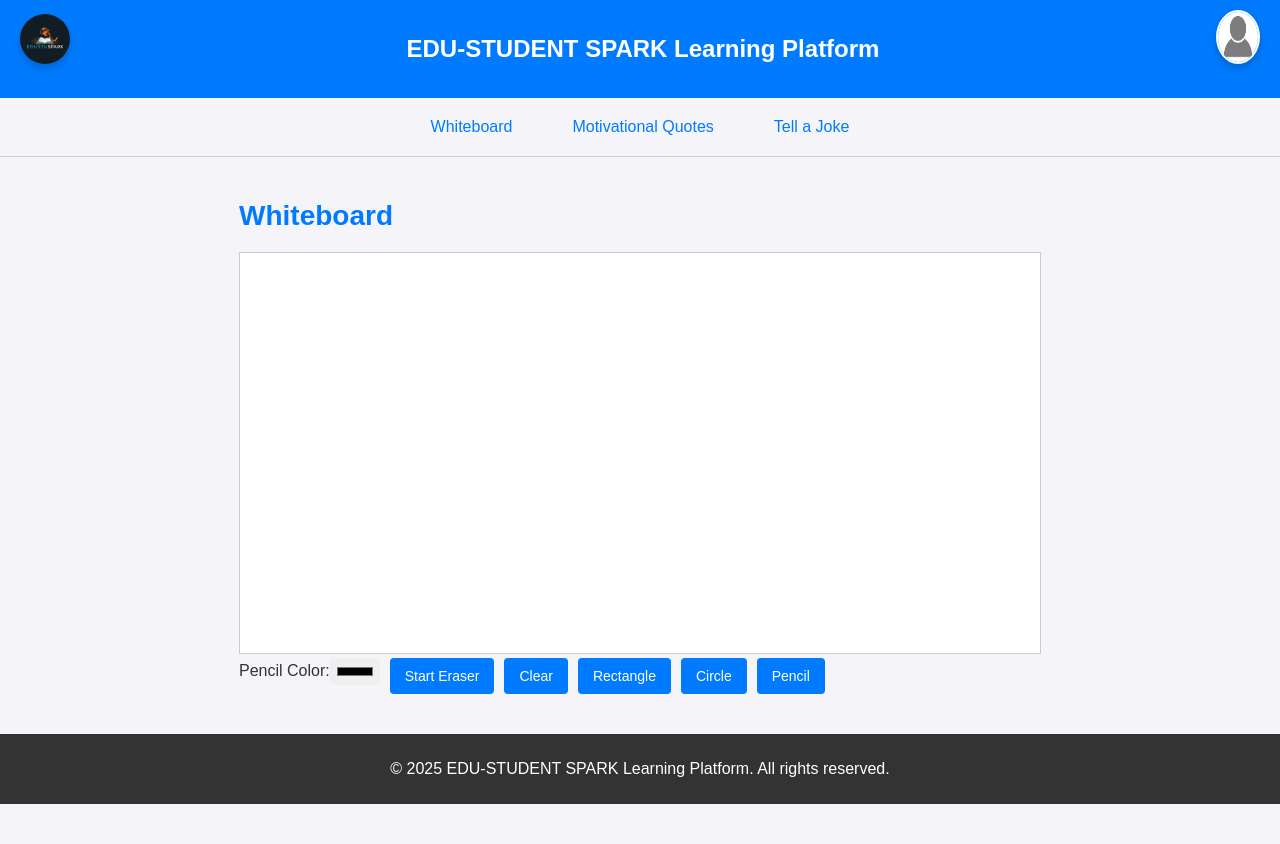
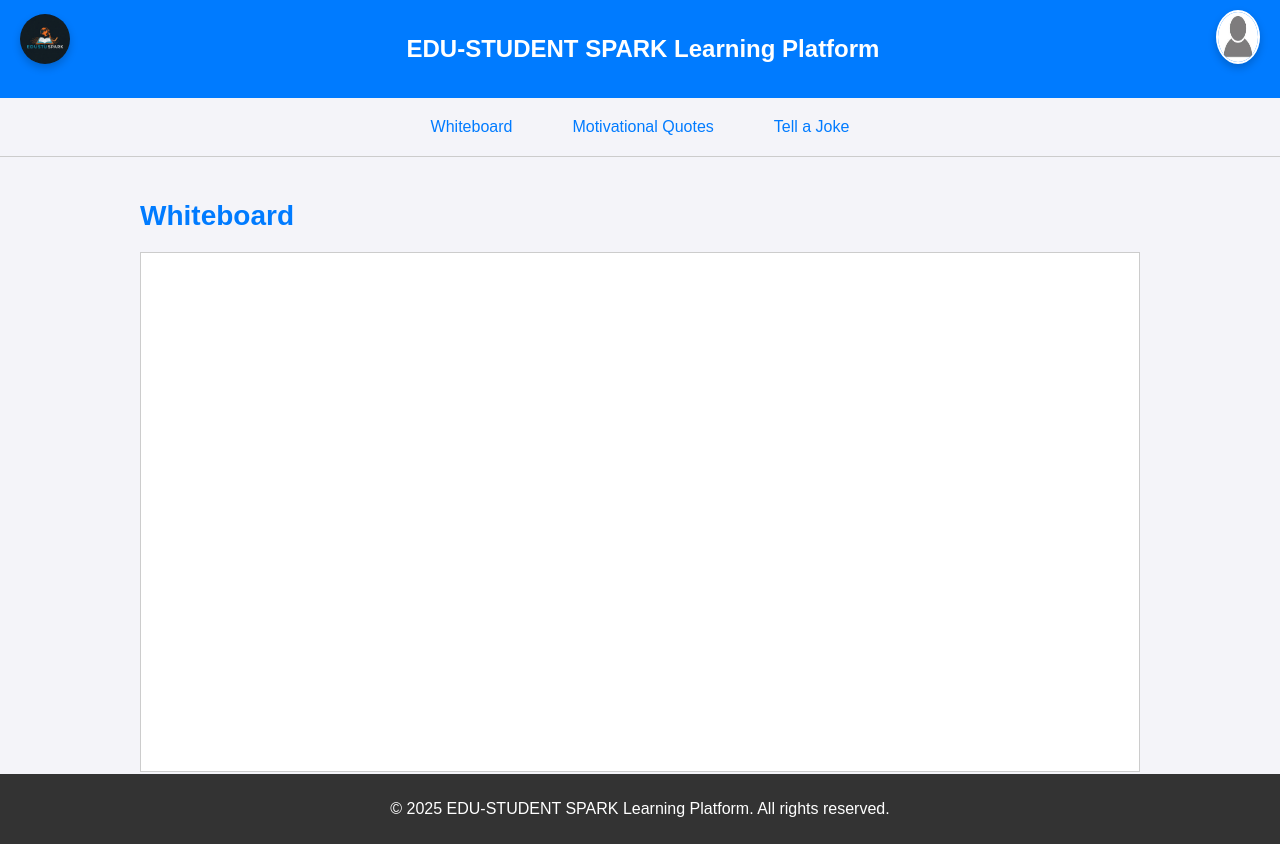
Before and after one commit to SHERJINAG/forntend, a React (Create React App) app: page /certifications in a window 1280 px wide. Before the commit the page ends 804 px from the top, so only its background shows below. Built offline with nearby package versions, Linux system fonts and the light colour scheme.

Commit message:
Update CertificationsPage.css

```diff
--- a/src/components/CertificationsPage.css
+++ b/src/components/CertificationsPage.css
@@ -136,8 +136,8 @@ canvas {
   border: 1px solid #ccc;
   background-color: white;
   cursor: crosshair;
-  width: 100%;
-  height: auto;
+  width: 110%;
+  height: 90%;
   max-width: 1000px;
   box-sizing: border-box;
 }
```
